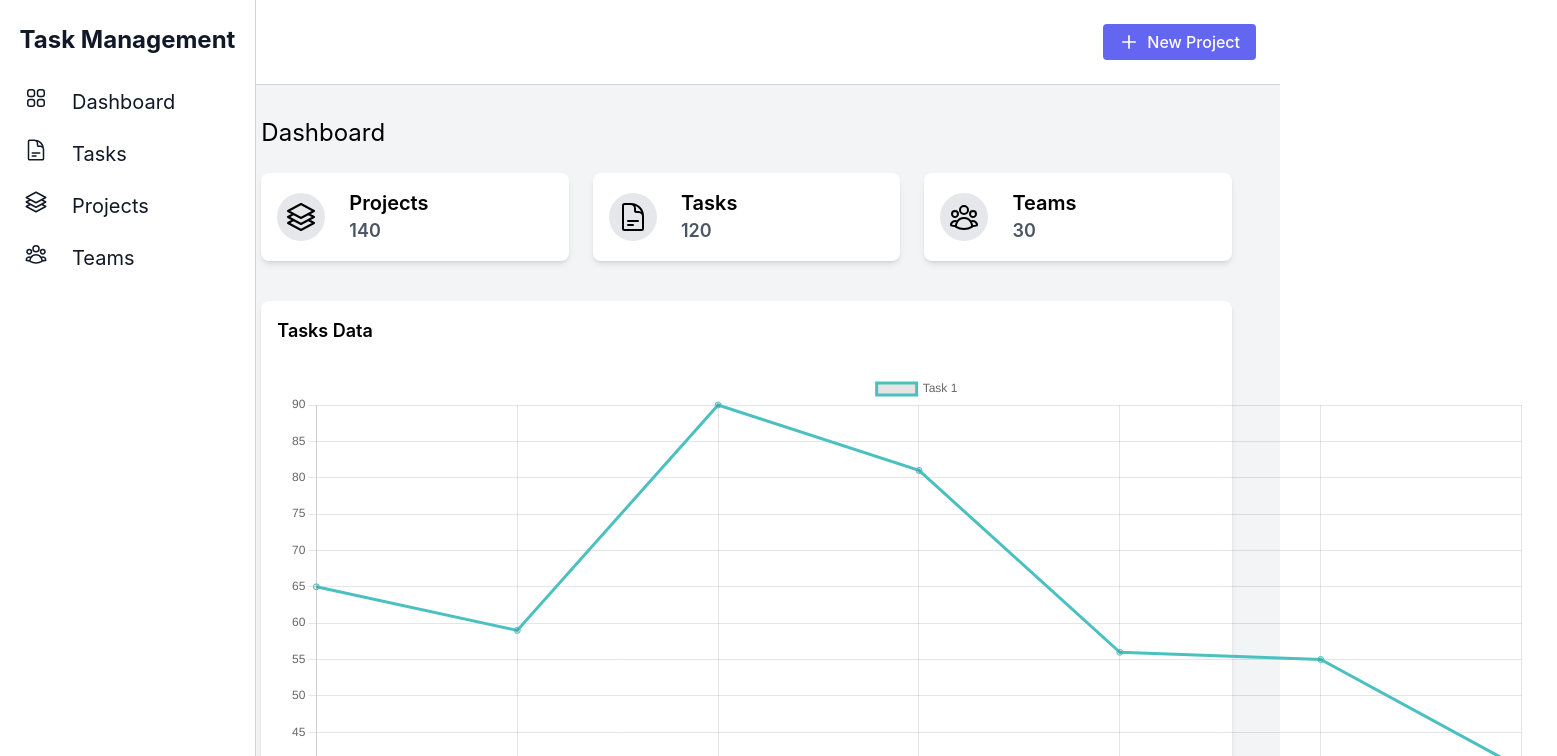
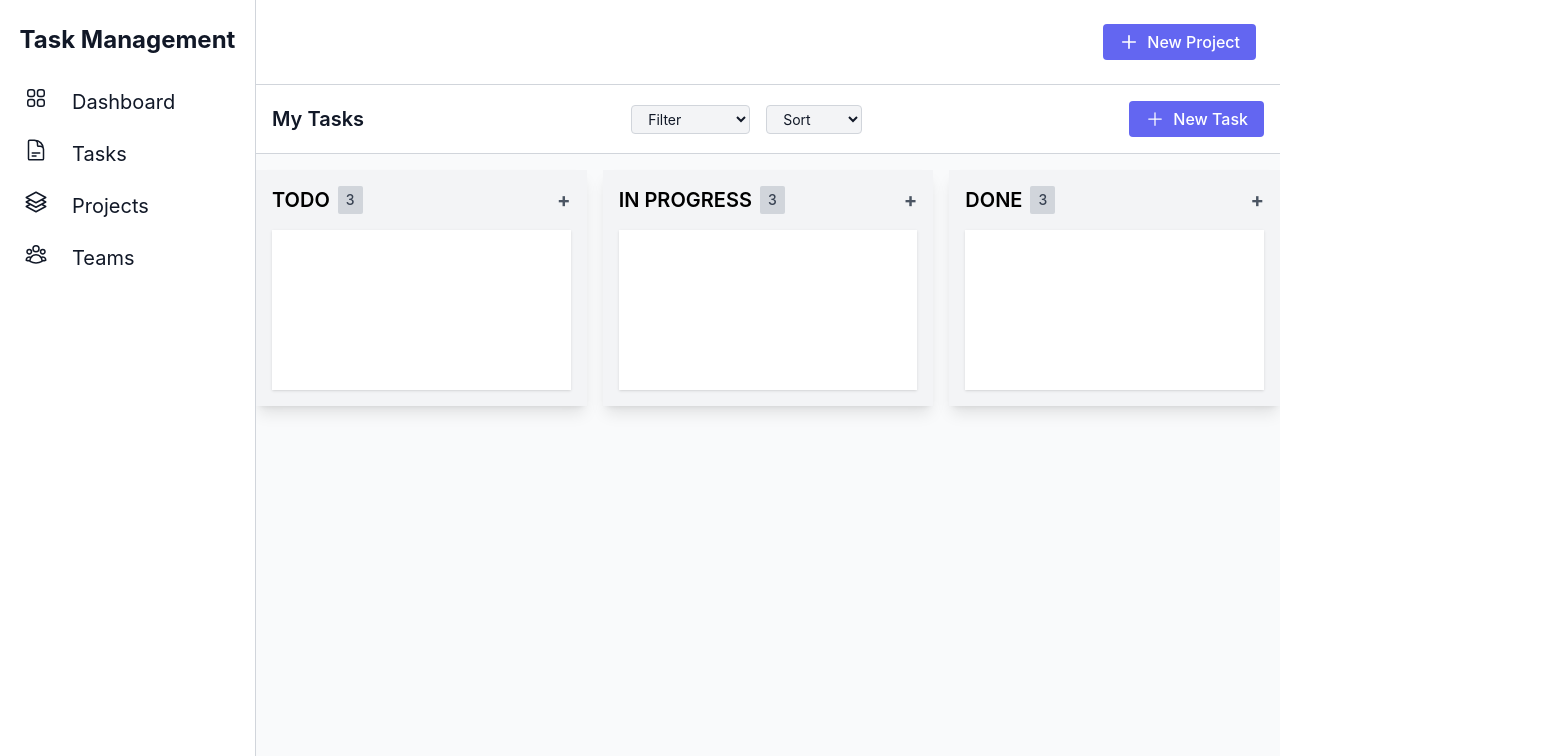
Before and after one commit to Harshitharaj262/task-management-web-app, a React (Create React App) app in the folder frontend/: page /tasks in a window 1280 px wide. Shown: the top 756 px of the page, 1557 px wide, since content can reach past the window. Built offline with nearby package versions, Linux system fonts and the light colour scheme.

Commit message:
created tasks layout

```diff
--- a/frontend/package.json
+++ b/frontend/package.json
@@ -9,6 +9,7 @@
     "react": "^18.0.0",
     "react-chartjs-2": "^5.3.0",
     "react-dom": "^18.0.0",
+    "react-router-dom": "^7.1.5",
     "react-scripts": "5.0.1",
     "web-vitals": "^4.2.4"
   },
--- a/frontend/src/App.js
+++ b/frontend/src/App.js
@@ -1,24 +1,25 @@
-import Dashboard from "./components/Dashboard";
+import { BrowserRouter as Router } from "react-router-dom";
 import Sidebar from "./components/Sidebar";
 import Navbar from "./components/Navbar";
+import { RouteComponent } from "./routes/Route";
 import "./input.css";
-// import Login from "./components/Login";
-// import Header from "./components/Header";
+
 function App() {
   return (
-    <div className="flex bg-gray-100 min-h-screen w-full">
-      <div className="w-16 md:w-64">
+    <Router>
+      <div className="flex bg-gray-50 min-h-screen w-full">
+        {/* Sidebar */}
         <Sidebar />
-      </div>
 
-      {/* Main Content */}
-      <div className="flex flex-col w-full">
-        <Navbar />
-        <div className="flex-grow p-4">
-          <Dashboard />
+        {/* Main Content */}
+        <div className="flex flex-col w-full">
+          <Navbar />
+
+          <RouteComponent />
+          {/* This is where your routes will be rendered */}
         </div>
       </div>
-    </div>
+    </Router>
   );
 }
 
--- a/frontend/src/components/Charts/Doughnut.js
+++ b/frontend/src/components/Charts/Doughnut.js
@@ -9,7 +9,7 @@ export default function DoughnutChart() {
     cutout: "60%",
   };
   return (
-    <div className="w-[35rem] h-64">
+    <div>
       <Doughnut data={DoughnutMockData} options={options} />
     </div>
   );
--- a/frontend/src/components/Charts/Line.js
+++ b/frontend/src/components/Charts/Line.js
@@ -24,9 +24,5 @@ ChartJs.register(
 export default function LineGraph() {
   const options = { maintainAspectRatio: false, cutout: "60%" };
   const data = LineMockData;
-  return (
-    <div className="w-[80rem] h-[28rem] p-3">
-      <Line options={options} data={data} />
-    </div>
-  );
+  return <Line options={options} data={data} />;
 }
--- a/frontend/src/components/Dashboard.js
+++ b/frontend/src/components/Dashboard.js
@@ -9,8 +9,9 @@ import LineGraph from "./Charts/Line";
 import DoughnutChart from "./Charts/Doughnut.js";
 export default function Dashboard() {
   return (
+    <div className="flex-grow flex justify-center items-center p-4 ml-64">
       <div className="grow p-8">
-      <h2 className="text-2xl mb-4 -mt-4">Dashboard</h2>
+        <h2 className="text-3xl mb-4 -mt-4">Dashboard</h2>
 
         <div className="grid grid-cols-1 md:grid-cols-2 lg:grid-cols-3 gap-6 mb-6">
           <Card
@@ -30,25 +31,28 @@ export default function Dashboard() {
           />
         </div>
 
-      <div className="grid grid-cols-1 lg:grid-cols-1 gap-6 my-8">
-        <div className="bg-white p-4 dark:bg-gray-800 rounded-lg shadow-md">
-          <h3 className="text-lg font-semibold mb-4">Tasks Data</h3>
+        <div className="grid grid-cols-1 gap-6 my-8 min-h-96 h-auto">
+          <div className="bg-white p-4 sm:p-6 dark:bg-gray-800 rounded-lg shadow-md flex flex-col justify-between h-full">
+            <h3 className="text-lg font-semibold mb-4 text-left">Tasks Data</h3>
+            <div className="w-full h-full">
               <LineGraph />
             </div>
-        {/* <div className="bg-white p-4 dark:bg-gray-800 rounded-lg shadow-md">
-          <h3 className="text-lg font-semibold mb-4">Projects Data</h3>
-          <LineGraph />
-        </div> */}
+          </div>
         </div>
 
-      <div className="grid grid-cols-2 gap-6">
-        <div className="bg-white p-4 dark:bg-gray-800 rounded-lg shadow-md">
+        <div className="grid grid-cols-1 md:grid-cols-2 gap-6">
+          <div className="bg-white p-4 dark:bg-gray-800 rounded-lg shadow-md flex flex-col items-center">
             <h3 className="text-lg font-semibold mb-4">Task Priority</h3>
+            <div className="w-full max-w-[20rem] flex justify-center">
               <DoughnutChart />
             </div>
-        <div className="bg-white p-4 dark:bg-gray-800 rounded-lg shadow-md">
+          </div>
+          <div className="bg-white p-4 dark:bg-gray-800 rounded-lg shadow-md flex flex-col items-center">
             <h3 className="text-lg font-semibold mb-4">Task Priority</h3>
+            <div className="w-full max-w-[20rem] flex justify-center">
               <DoughnutChart />
+            </div>
+          </div>
         </div>
       </div>
     </div>
--- /dev/null
+++ b/frontend/src/components/Projects.js
@@ -0,0 +1,3 @@
+export default function Projects() {
+  return <h1>Projects</h1>;
+}
--- a/frontend/src/components/Sidebar.js
+++ b/frontend/src/components/Sidebar.js
@@ -5,6 +5,7 @@ import {
   UserGroupIcon,
   Square3Stack3DIcon,
 } from "@heroicons/react/24/outline";
+import { Link } from "react-router-dom";
 
 const Sidebar = () => {
   return (
@@ -14,6 +15,7 @@ const Sidebar = () => {
         <span>Task Management</span>
       </h1>
       <ul className="flex flex-col mt-5 text-xl">
+        <Link to="/dashboard">
           <li
             className="flex items-center py-3 px-2 space-x-4 hover:rounded hover:cursor-pointer
         hover:bg-blue-600 hover:text-white"
@@ -21,6 +23,8 @@ const Sidebar = () => {
             <Squares2X2Icon className="inline-block w-6 h-6 mr-2 -mt-2" />
             <span className="hidden md:inline">Dashboard</span>
           </li>
+        </Link>
+        <Link to="/tasks">
           <li
             className="flex items-center py-3 px-2 space-x-4 hover:rounded hover:cursor-pointer
         hover:text-white hover:bg-blue-600"
@@ -28,6 +32,8 @@ const Sidebar = () => {
             <DocumentTextIcon className="inline-block w-6 h-6 mr-2 -mt-2" />
             <span className="hidden md:inline ">Tasks</span>
           </li>
+        </Link>
+        <Link to="/projects">
           <li
             className="flex items-center py-3 px-2 space-x-4 hover:rounded hover:cursor-pointer
         hover:text-white hover:bg-blue-600"
@@ -35,6 +41,8 @@ const Sidebar = () => {
             <Square3Stack3DIcon className="inline-block w-6 h-6 mr-2 -mt-2" />
             <span className="hidden md:inline ">Projects</span>
           </li>
+        </Link>
+        <Link to="/teams">
           <li
             className="flex items-center py-3 px-2 space-x-4 hover:rounded hover:cursor-pointer
         hover:text-white hover:bg-blue-600"
@@ -42,6 +50,7 @@ const Sidebar = () => {
             <UserGroupIcon className="inline-block w-6 h-6 mr-2 -mt-2" />
             <span className="hidden md:inline ">Teams</span>
           </li>
+        </Link>
       </ul>
     </div>
   );
--- /dev/null
+++ b/frontend/src/components/Tasks/Board.js
@@ -0,0 +1,34 @@
+import BoardHeader from "./BoardHeader";
+
+export default function Board() {
+  const lists = [
+    { title: "TODO", count: 3 },
+    { title: "IN PROGRESS", count: 3 },
+    { title: "DONE", count: 3 },
+  ];
+
+  return (
+    <div className="flex flex-col space-y-4">
+      <BoardHeader />
+
+      <div className="flex space-x-4">
+        {lists.map((list, index) => (
+          <div key={index} className="w-1/3 bg-gray-100 p-4 shadow-lg">
+            <div className="flex justify-between items-center mb-4">
+              <h2 className="text-xl font-semibold flex items-center">
+                {list.title}
+                <span className="ml-2 bg-gray-300 text-gray-700 text-sm font-medium px-2 py-1 rounded-sm">
+                  {list.count}
+                </span>
+              </h2>
+              <button className="text-xl font-bold text-gray-600 hover:text-gray-800">
+                +
+              </button>
+            </div>
+            <div className="bg-white h-40 shadow"></div>
+          </div>
+        ))}
+      </div>
+    </div>
+  );
+}
--- /dev/null
+++ b/frontend/src/components/Tasks/BoardHeader.js
@@ -0,0 +1,35 @@
+import React from "react";
+import { PlusIcon } from "@heroicons/react/24/solid"; // Ensure Heroicons is installed
+
+const BoardHeader = () => {
+  return (
+    <div className="bg-white text-gray-900 border-b border-gray-300 p-4 flex justify-between items-center dark:border-gray-600 dark:bg-gray-900 dark:text-white">
+      {/* Left: My Tasks */}
+      <h2 className="text-xl font-semibold">My Tasks</h2>
+
+      {/* Middle: Filter & Sort */}
+      <div className="flex items-center space-x-4">
+        <select className="bg-gray-100 text-gray-900 dark:bg-gray-800 dark:text-white border border-gray-300 dark:border-gray-600 rounded px-3 py-1 text-sm focus:outline-none">
+          <option>Filter</option>
+          <option>Completed</option>
+          <option>Pending</option>
+        </select>
+        <select className="bg-gray-100 text-gray-900 dark:bg-gray-800 dark:text-white border border-gray-300 dark:border-gray-600 rounded px-3 py-1 text-sm focus:outline-none">
+          <option>Sort</option>
+          <option>A-Z</option>
+          <option>Z-A</option>
+          <option>Newest</option>
+          <option>Oldest</option>
+        </select>
+      </div>
+
+      {/* Right: New Task Button */}
+      <button className="bg-indigo-500 hover:bg-indigo-700 text-white font-bold py-2 px-4 rounded flex items-center space-x-2 text-sm md:text-[16px]">
+        <PlusIcon className="h-5 w-5 text-white" />
+        <span className="font-medium text-md">New Task</span>
+      </button>
+    </div>
+  );
+};
+
+export default BoardHeader;
--- /dev/null
+++ b/frontend/src/components/Tasks/MainTask.js
@@ -0,0 +1,11 @@
+import Board from "./Board";
+export default function MainTaaskComponent() {
+  return (
+    <div className="flex-grow flex justify-center items-start  ml-64">
+      <div className="grow">
+        {/* TODO: Add create task button */}
+        <Board />
+      </div>
+    </div>
+  );
+}
--- /dev/null
+++ b/frontend/src/components/Teams.js
@@ -0,0 +1,3 @@
+export default function Teams() {
+  return <h1>Teams</h1>;
+}
--- /dev/null
+++ b/frontend/src/routes/Route.js
@@ -0,0 +1,21 @@
+import { Routes, Route } from "react-router-dom";
+import Dashboard from "../components/Dashboard";
+import MainTaaskComponent from "../components/Tasks/MainTask";
+import Projects from "../components/Projects";
+import Teams from "../components/Teams";
+const RouteComponent = () => {
+  return (
+    <Routes>
+      {/* Define Routes */}
+      <Route path="/dashboard" element={<Dashboard />} />
+      <Route path="/tasks" element={<MainTaaskComponent />} />
+      <Route path="/projects" element={<Projects />} />
+      <Route path="/teams" element={<Teams />} />
+
+      {/* Fallback for non-matching routes */}
+      <Route path="*" element={<div>Page Not Found</div>} />
+    </Routes>
+  );
+};
+
+export { RouteComponent };
```
Also changed, not shown: 1 other file (tests, documents, lock files or other folders). Lines whose indentation alone changed are shown as unchanged.
